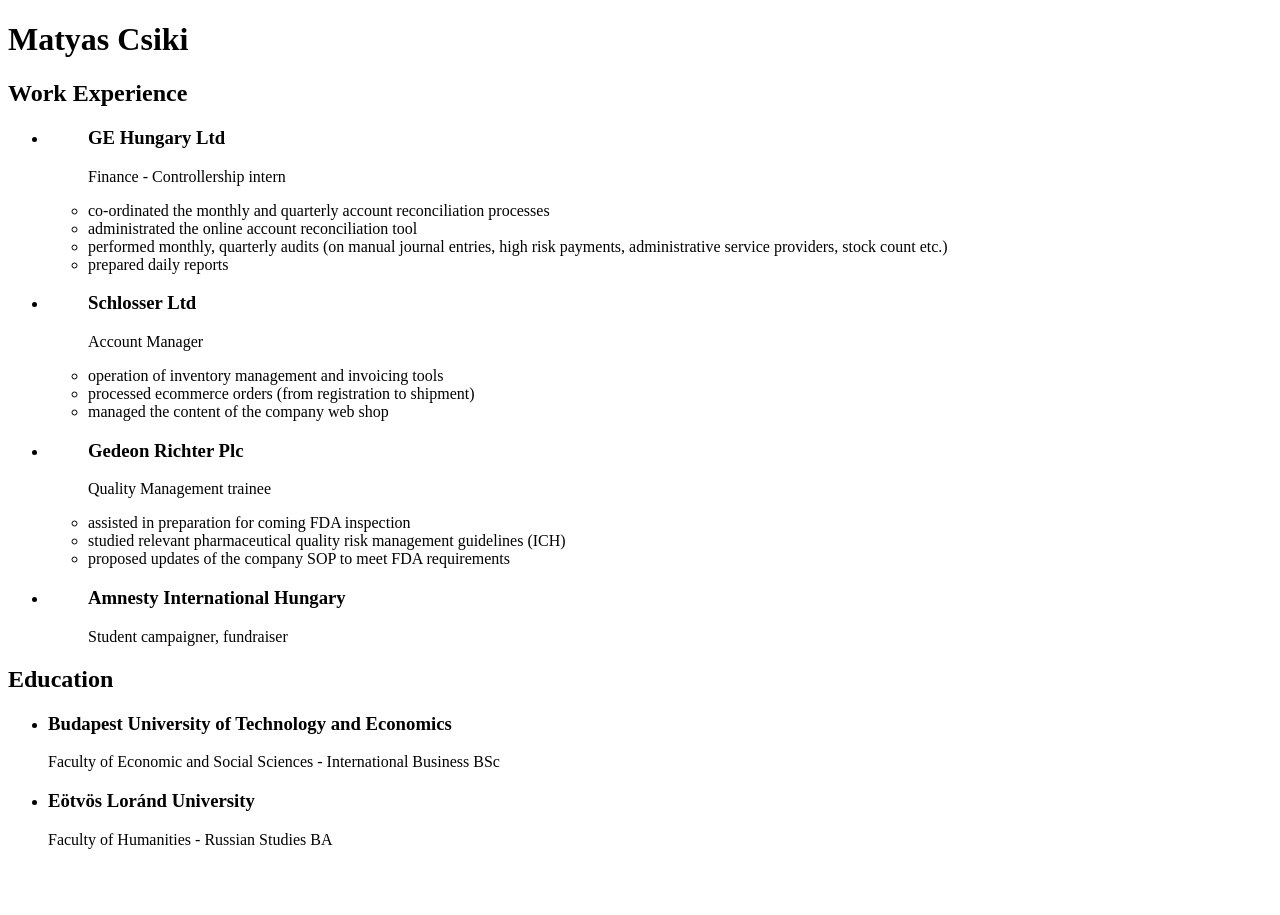
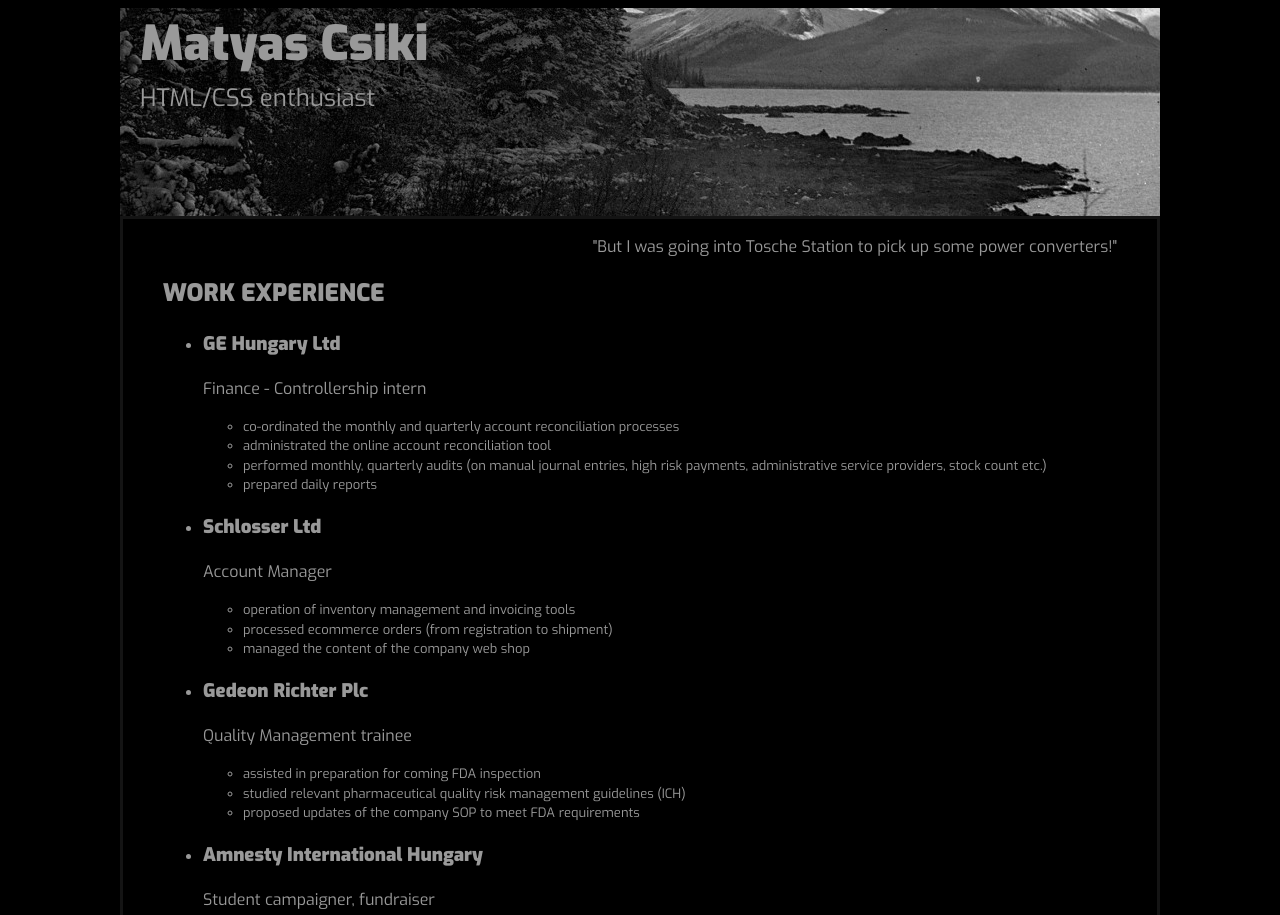
Before and after one commit to green-fox-academy/csmaty, a plain HTML site: page WEEK-1/cv/index.html in a window 1280 px wide. Shown: the top 915 px of the page. Before the commit the page ends 865 px from the top, so only its background shows below. Drawn offline with Linux system fonts and the light colour scheme.

Commit message:
html css finalized

```diff
--- a/WEEK-1/cv/index.html
+++ b/WEEK-1/cv/index.html
@@ -3,26 +3,31 @@
   <head>
     <meta charset="utf-8">
     <title>cv matyas csiki</title>
+    <link href="style/style.css" rel="stylesheet">
+    <link href='https://fonts.googleapis.com/css?family=Exo:400,600italic,900,500' rel='stylesheet' type='text/css'>
+
   </head>
+
   <body>
 
 
+    <div class="wrap">
 
+        <header>
+          <h1>Matyas Csiki</h1>
+          <p class="description">HTML/CSS enthusiast</p>
+        </header>
+        <div class="borderline">
+          <blockquote>"But I was going into Tosche Station to pick up some power converters!"</blockquote>
 
-
-
-      <h1>Matyas Csiki</h1>
-      <p></p>
-
-
-    <section>
+          <section  class="experience">
             <h2>Work Experience</h2>
             <ul>
 
               <li>
-          <ul>
                 <h3>GE Hungary Ltd </h3>
                 <p>Finance - Controllership intern</p>
+                <ul class="list">
                   <li>co-ordinated the monthly and quarterly account reconciliation processes</li>
                   <li>administrated the online account reconciliation tool</li>
                   <li>performed monthly, quarterly audits (on manual journal entries, high risk payments, administrative service providers, stock count etc.)</li>
@@ -31,9 +36,9 @@
               </li>
 
               <li>
-          <ul>
                 <h3>Schlosser Ltd </h3>
                 <p>Account Manager</p>
+                <ul class="list">
                   <li>operation of  inventory management and invoicing tools</li>
                   <li>processed ecommerce orders (from registration to shipment)</li>
                   <li>managed the content of the company web shop</li>
@@ -41,9 +46,9 @@
               </li>
 
               <li>
-          <ul>
                 <h3>Gedeon Richter Plc</h3>
                 <p>Quality Management trainee</p>
+                <ul class="list">
                   <li>assisted in preparation for coming FDA inspection</li>
                   <li>studied relevant pharmaceutical quality risk management guidelines (ICH)</li>
                   <li>proposed updates of the company SOP to meet FDA requirements</li>
@@ -51,16 +56,14 @@
               </li>
 
               <li>
-          <ul>
                 <h3>Amnesty International Hungary</h3>
                 <p>Student campaigner, fundraiser</p>
-          </ul>
               </li>
 
             </ul>
           </section>
 
-    <section>
+          <section class="education">
             <h2>Education</h2>
             <ul>
 
@@ -81,8 +84,15 @@
           </section>
 
 
+          <section class="skills">
+            <h2>Skills</h2>
+            <p>English (fluent); Hungarian (native speaker); Russian, Latin (basic knowledge)</p>
+
+          </section>
 
 
+      </div>
+    </div>
 
   </body>
 </html>
--- a/WEEK-1/cv/style/style.css
+++ b/WEEK-1/cv/style/style.css
@@ -0,0 +1,71 @@
+body {
+  color: #999;
+  font-family: 'Exo',sans-serif;
+  line-height: 1.5;
+  background-color: black;
+
+
+}
+
+.wrap {
+  max-width: 65em;
+  margin: auto;
+
+}
+
+.borderline {
+
+  margin: auto;
+  border-left: medium solid #141414;
+  border-right: medium solid #141414;
+  border-bottom: medium solid #141414;
+  border-top: medium solid #141414;
+
+  padding right: 40px;
+  padding-left: 40px;
+}
+
+
+
+
+
+header {
+  background-image: url(background2.jpg);
+  background-position: center center;
+  background-size: auto;
+  padding top: 100px;
+  padding right: 20px;
+  padding-bottom: 100px;
+  padding-left: 20px;
+  color: #999;
+  font-size: 24px;
+  margin: 0;
+}
+
+
+.description{
+  margin: 0;
+}
+
+
+h1 {
+  margin: 0;
+}
+
+blockquote{
+  text-align: right;
+}
+
+h2 {
+  text-transform: uppercase;
+  margin: 0;
+}
+
+
+h3 {
+}
+
+
+.list{
+  font-size: 13px;
+}
```
Also changed, not shown: WEEK-1/cv/style/background2.jpg (added). Lines whose indentation alone changed are shown as unchanged.
